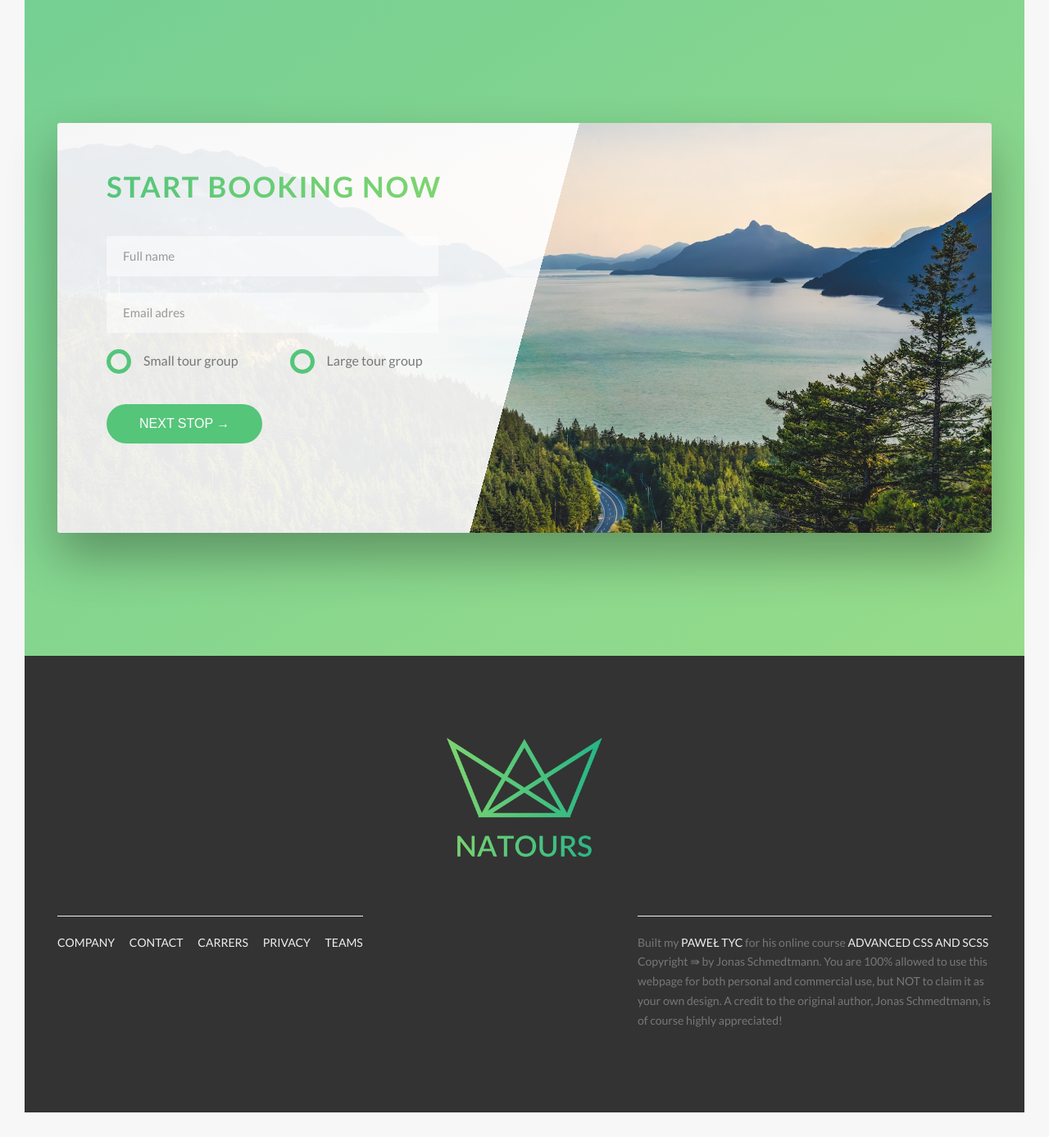
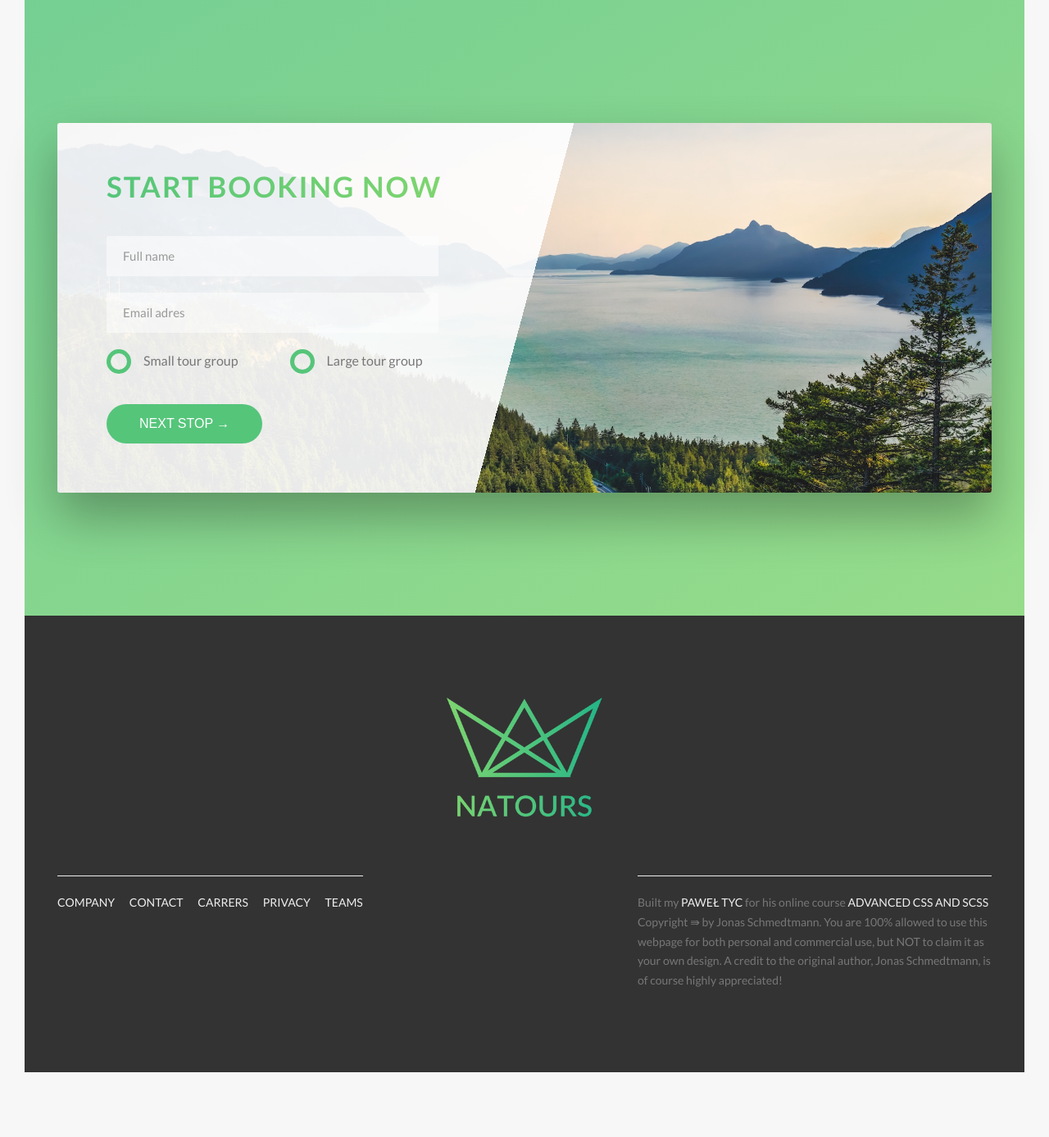
Before and after one commit to fluktar/Natours, a PHP site: page /index.html in a window 1280 px wide. Shown: the part 4373-5760 px from the top of the page at 82% size. After the commit the page ends 5681 px from the top, so only its background shows below. Run offline with PHP 8.4, Linux system fonts and the light colour scheme.

Commit message:
medaia query fix

```diff
--- a/src/sass/components/_card.scss
+++ b/src/sass/components/_card.scss
@@ -170,4 +170,49 @@
     font-size: 6rem;
     font-weight: 100;
   }
+
+  @include respond(tab-port) {
+    height: auto;
+    border-radius: 3px;
+    background-color: $color-white;
+    box-shadow: $box-shadow-1;
+    &__side {
+      height: auto;
+      transition: all 0.8s ease;
+      position: relative;
+      box-shadow: none;
+
+      &--back {
+        transform: rotateY(0);
+        clip-path: polygon(0 15%, 100% 0, 100% 100%, 0 100%);
+      }
+    }
+
+    &:hover &__side--front {
+      transform: rotateY(0);
+    }
+
+    &__cta {
+      position: relative;
+      top: 0;
+      left: 0;
+      transform: translate(0);
+      text-align: center;
+      width: 100%;
+      transition: all 0.2s;
+      padding: 7rem 4rem;
+      &:hover {
+        transform: translateY(0);
+      }
+    }
+    &__price-box {
+      margin-bottom: 1rem;
+    }
+    &__price-only {
+      margin-bottom: 2rem;
+    }
+    &__price-value {
+      font-size: 6rem;
+    }
+  }
 }
--- a/src/sass/components/_story.scss
+++ b/src/sass/components/_story.scss
@@ -8,6 +8,14 @@
   padding-left: 9rem;
   font-size: $default-font-size;
   transform: skewX(-12deg);
+  @include respond(tab-port) {
+    width: 100%;
+    padding: 4rem;
+    padding-left: 7rem;
+  }
+  @include respond(phone) {
+    transform: skewX(0);
+  }
 
   &__shape {
     width: 15rem;
@@ -25,9 +33,15 @@
       transition: all 0.5s;
       backface-visibility: hidden;
     }
+    @include respond(phone) {
+      transform: translate(-3rem) skewX(0);
+    }
   }
   &__text {
     transform: skewX(12deg);
+    @include respond(phone) {
+      transform: skewX(0);
+    }
   }
   &__caption {
     position: absolute;
--- a/src/sass/pages/_home.scss
+++ b/src/sass/pages/_home.scss
@@ -67,9 +67,21 @@
   border-radius: 3px;
   box-shadow: 0 3rem 6rem rgba($color-black, 0.3);
 
-  height: 50rem;
+  @include respond(tab-land) {
+    background-image: linear-gradient(
+        105deg,
+        rgba($color-white, 0.9) 0%,
+        rgba($color-white, 0.9) 70%,
+        transparent 70%
+      ),
+      url(../img/nat-10.jpg);
+  }
+
   &__form {
     width: 50%;
     padding: 6rem;
+    @include respond(tab-land) {
+      width: 70%;
+    }
   }
 }
```
Also changed, not shown: dist/css/style.min.css.
